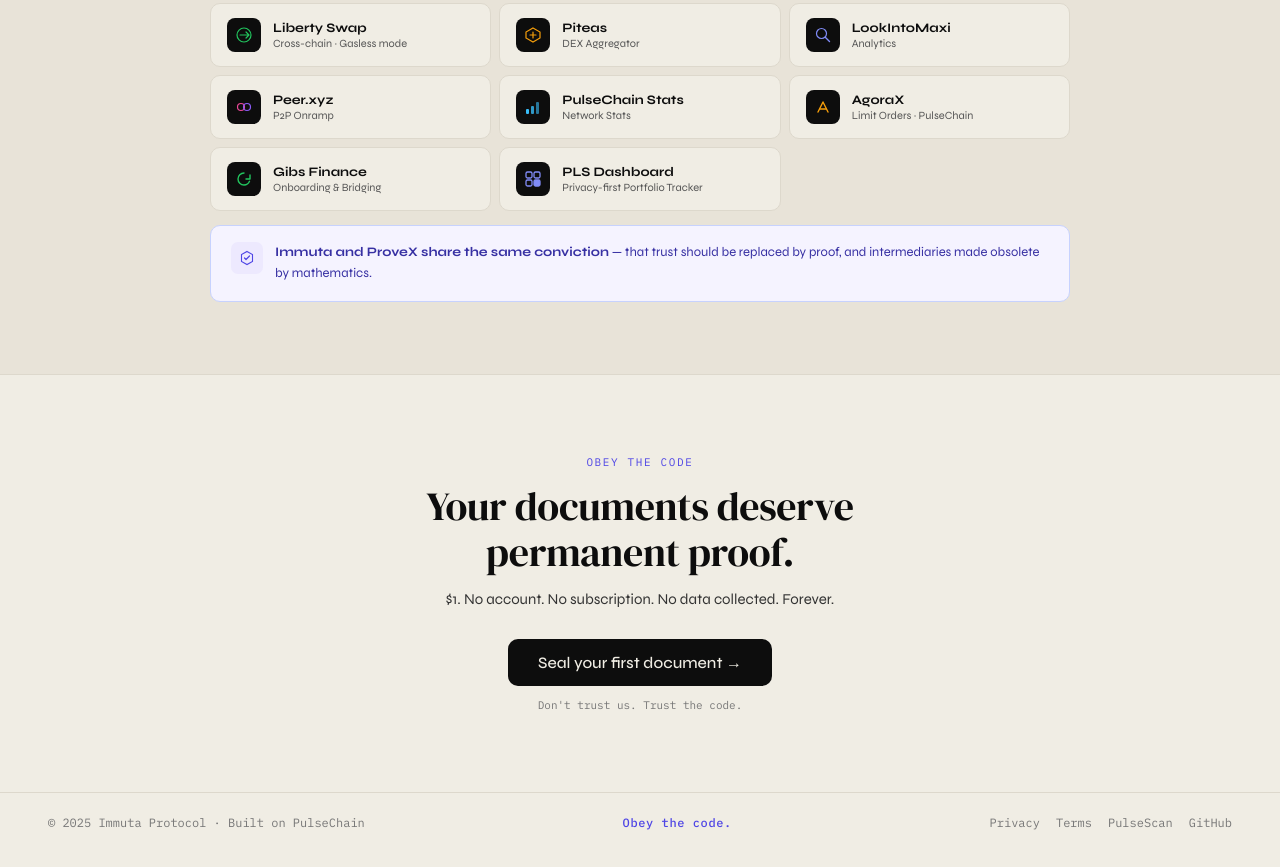
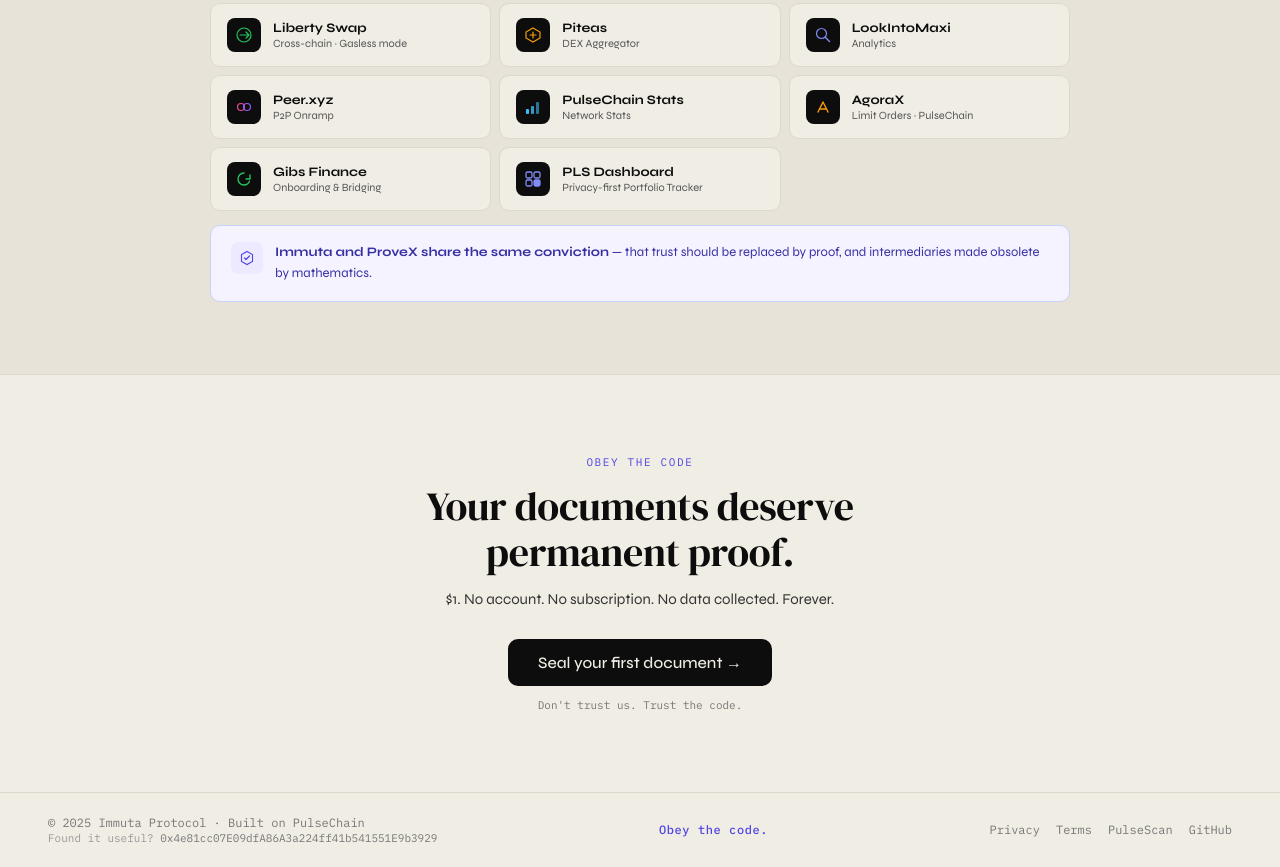
Before and after one commit to Thanos-admin/immuta, a website: page index.html in a window 1280 px wide. Shown: the part 7792-8659 px from the top of the page. Drawn offline with Linux system fonts and the light colour scheme.

Commit message:
donation link

```diff
--- a/index.html
+++ b/index.html
@@ -669,7 +669,10 @@ footer{padding:22px 48px;border-top:0.5px solid var(--border);display:flex;align
 </div>
 
 <footer>
-  <div class="footer-left">© 2025 Immuta Protocol · Built on PulseChain</div>
+  <div class="footer-left">
+    © 2025 Immuta Protocol · Built on PulseChain<br>
+    <span style="font-size:11px;color:#999;font-family:var(--mono)">Found it useful? <span style="color:#777">0x4e81cc07E09dfA86A3a224ff41b541551E9b3929</span></span>
+  </div>
   <div class="footer-obey">Obey the code.</div>
   <div class="footer-links">
     <button class="footer-link">Privacy</button>
```
